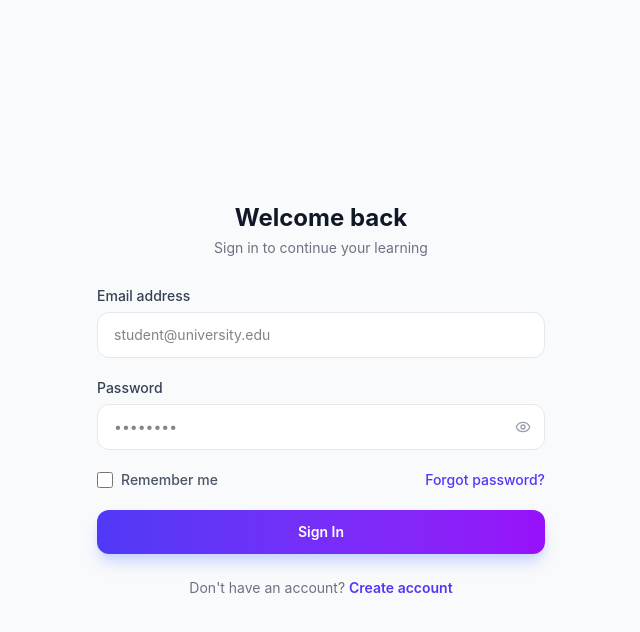
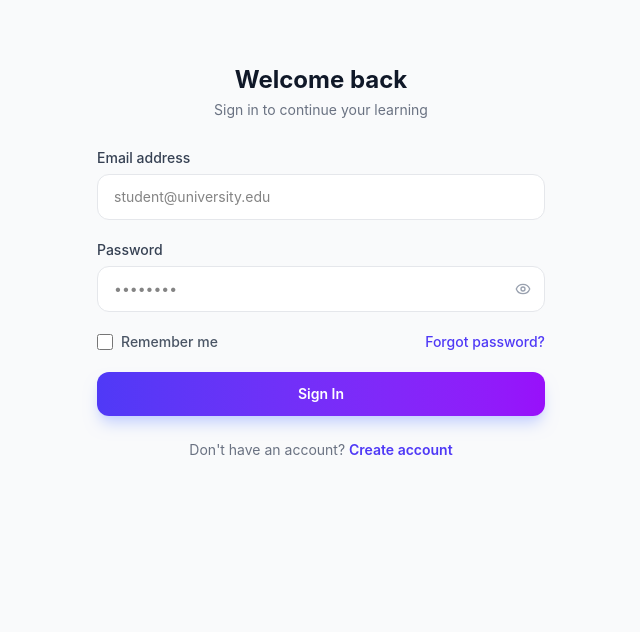
Before and after one commit to fyp-academic/Student-frontend, a React (Vite) app: page /login in a window 1280 px wide. Shown: the top 632 px of the page, without its empty margins (319-959 px from the left). Built offline with nearby package versions, Linux system fonts and the light colour scheme; no server answers.

Commit message:
margin top

```diff
--- a/src/app/pages/auth/ForgotPassword.tsx
+++ b/src/app/pages/auth/ForgotPassword.tsx
@@ -29,8 +29,8 @@ export default function ForgotPassword() {
   };
 
   return (
-    <div className="min-h-screen flex items-center justify-center p-6 sm:p-10 bg-gray-50">
-        <div className="w-full max-w-md">
+    <div className="min-h-screen flex items-start justify-center p-6 sm:p-10 bg-gray-50 overflow-y-auto">
+        <div className="w-full max-w-md py-6">
           <Link
             to="/login"
             className="inline-flex items-center gap-1 text-sm text-gray-500 hover:text-indigo-600 mb-6 transition-colors"
--- a/src/app/pages/auth/Login.tsx
+++ b/src/app/pages/auth/Login.tsx
@@ -88,8 +88,8 @@ export default function Login() {
     }`;
 
   return (
-    <div className="min-h-screen flex items-center justify-center p-6 sm:p-10 bg-gray-50">
-        <div className="w-full max-w-md">
+    <div className="min-h-screen flex items-start justify-center p-6 sm:p-10 bg-gray-50 overflow-y-auto">
+        <div className="w-full max-w-md py-6">
 
           <h2 className="text-2xl font-bold text-gray-900 mb-1 text-center">Welcome back</h2>
           <p className="text-sm text-gray-500 mb-7 text-center">Sign in to continue your learning</p>
```
